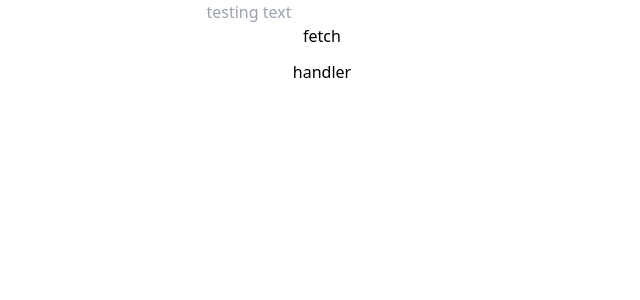
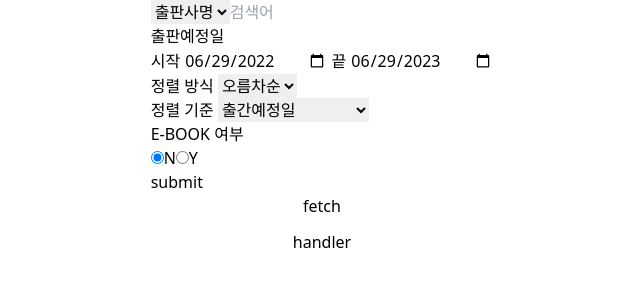
Before and after one commit to tyange/to-be-published, a Vue app: page / in a window 1280 px wide. Shown: the top 300 px of the page, without its empty margins (318-958 px from the left). Built offline with nearby package versions, Linux system fonts and the light colour scheme.

Commit message:
markup form

```diff
--- a/src/components/BookForm.vue
+++ b/src/components/BookForm.vue
@@ -1,10 +1,109 @@
 <script setup lang="ts">
 import { ref } from "vue";
 
-const enteredText = ref("");
+const now = new Date();
+
+// isbn, title, series_title, publisher, author
+const selectedKeywordType = ref("publisher");
+
+// string
+const enteredKeyword = ref("");
+
+// date
+const enteredStartingDate = ref(now.toISOString().slice(0, 10));
+const enteredEndDate = ref(new Date(now.setFullYear(now.getFullYear() + 1)).toISOString().slice(0, 10));
+
+// "ASC", "DESC"
+const selectedOrderBy = ref("ASC");
+
+// "PUBLISH_PREDATE", "INPUT_DATE", "INDEX_TITLE", "INDEX_PUBLISHER"
+const selectedSort = ref("PUBLISH_PREDATE");
+
+// "Y", "N"
+const isEbook = ref("N");
+
+
+const logging = (e: Event) => {
+  e.preventDefault();
+
+  console.log({
+    enteredKeyword: enteredKeyword.value,
+    selectedKeywordType: selectedKeywordType.value,
+    enteredStartingDate: enteredStartingDate.value,
+    enteredEndDate: enteredEndDate.value,
+    selectedOrderBy: selectedOrderBy.value,
+    selectedSort: selectedSort.value,
+    isEbook: isEbook.value
+  });
+};
 </script>
 <template>
-  <form>
-    <input type="text" v-model="enteredText" placeholder="testing text">
+  <form v-on:submit="logging">
+    <div>
+      <select name="keyword-type" v-model="selectedKeywordType">
+        <option value="isbn">ISBN</option>
+        <option value="title">제목</option>
+        <option value="series_title">
+          시리즈명
+        </option>
+        <option value="publisher">
+          출판사명
+        </option>
+        <option value="author">
+          저자명
+        </option>
+      </select>
+      <input type="text" v-model="enteredKeyword" placeholder="검색어">
+    </div>
+    <div>
+      <p>
+        출판예정일
+      </p>
+      <label for="pre-publishing-start-date">
+        시작
+      </label>
+      <input type="date" name="pre-publishing-start-date" v-model="enteredStartingDate">
+      <label for="pre-publishing-end-date">
+        끝
+      </label>
+      <input type="date" name="pre-publishing-end-date" v-model="enteredEndDate">
+    </div>
+    <div>
+      <div>
+        <label for="order-by">
+          정렬 방식
+        </label>
+        <select name="order-by" v-model="selectedOrderBy">
+          <option value="ASC">오름차순</option>
+          <option value="DESC">내림차순</option>
+        </select>
+      </div>
+      <div>
+        <label for="sort">
+          정렬 기준
+        </label>
+        <select name="sort" v-model="selectedSort">
+          // "PUBLISH_PREDATE", "INPUT_DATE", "INDEX_TITLE", "INDEX_PUBLISHER"
+          <option value="PUBLISH_PREDATE">출간예정일</option>
+          <option value="INPUT_DATE">서지 정보 등록 날짜</option>
+          <option value="INDEX_TITLE">도서명</option>
+          <option value="INDEX_PUBLISHER">출판사명</option>
+        </select>
+      </div>
+      <div>
+        <fieldset>
+          <legend>
+            E-BOOK 여부
+          </legend>
+          <input type="radio" name="not-ebook" v-model="isEbook" value="N">
+          <label for="not-ebook">N</label>
+          <input type="radio" name="ebook" v-model="isEbook" value="Y">
+          <label for="ebook">Y</label>
+        </fieldset>
+      </div>
+    </div>
+    <button>
+      submit
+    </button>
   </form>
 </template>
--- a/src/stores/books.ts
+++ b/src/stores/books.ts
@@ -58,12 +58,13 @@ export const useBooksStore = defineStore({
           page_size: 10,
           cert_key: "07cd1b7cc009c125b620be82c2af4f40",
           result_style: "json",
+          deposit_yn: "N",
           ebook_yn: "N",
           start_publish_date: "20220101",
           end_publish_data: "20230628",
-          publisher: "문학동네",
           order_by: "DESC",
           sort: "PUBLISH_PREDATE",
+          publisher: "문학동네",
         },
       });
 
```
